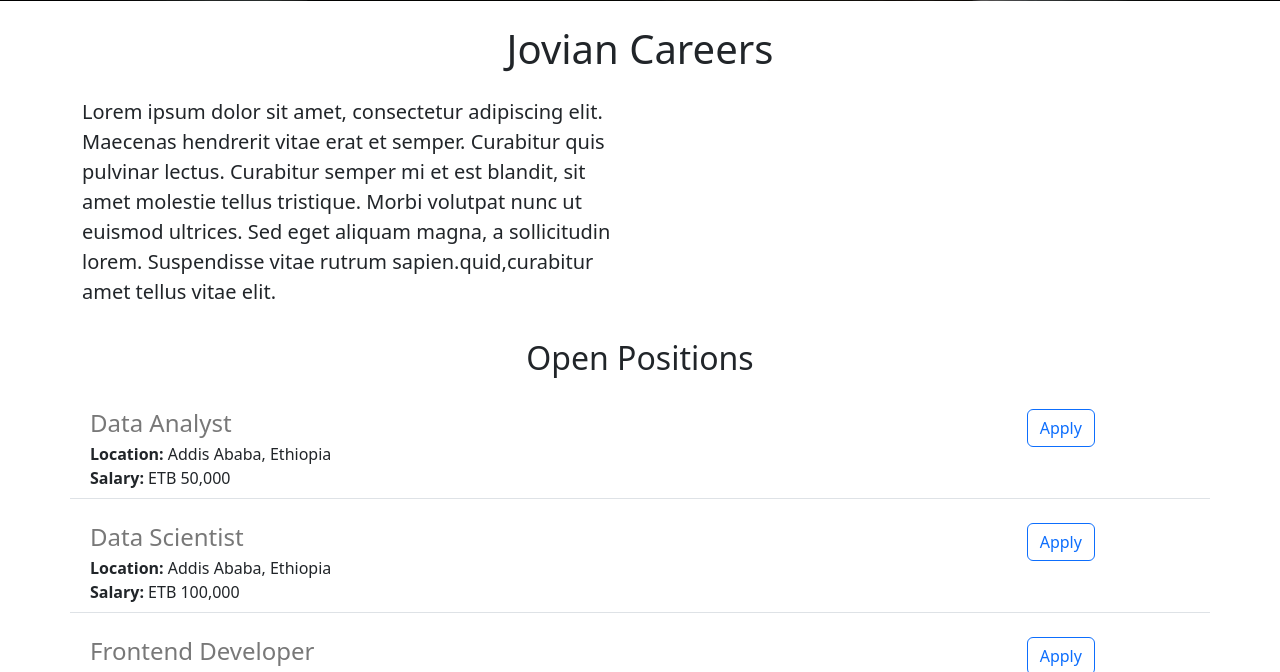
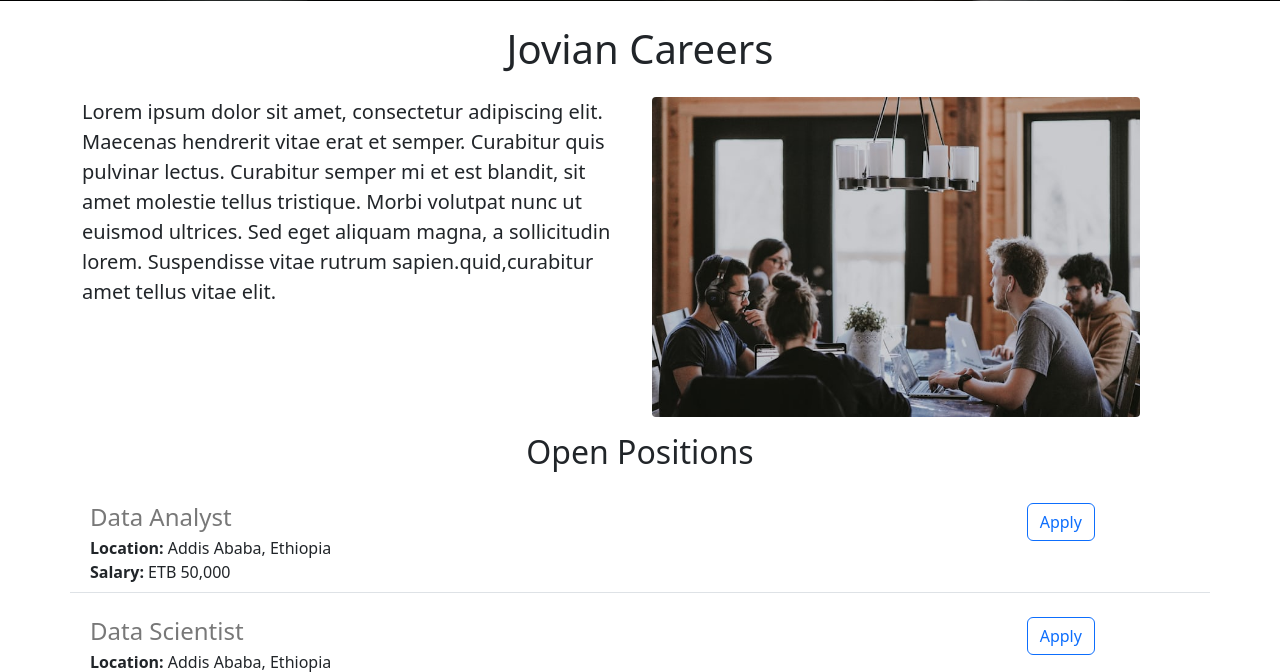
Before and after one commit to Eyob49/Jovian-careers-website-v22, a Flask app: page / in a window 1280 px wide. Shown: the part 415-1087 px from the top of the page. Run offline with Flask 3, Linux system fonts and the light colour scheme.

Commit message:
Assistant checkpoint: Fix Bootstrap class typo for desktop display
Assistant generated file changes:
- templates/Home.html: Fix Bootstrap class typo for desktop image display

---

User prompt:

What is my mistake to have an image next to paragraph on my page so I've written some code for that but it doesn't working for desktop size could you find a reason for that @Home.html

Replit-Commit-Author: Assistant
Replit-Commit-Session-Id: dde87a73-ccf1-4b38-bcde-bf79b9ab2c28

```diff
--- a/templates/Home.html
+++ b/templates/Home.html
@@ -26,7 +26,7 @@
       <div class="col-md-6">
     <p class="lead">Lorem ipsum dolor sit amet, consectetur adipiscing elit. Maecenas hendrerit vitae erat et semper. Curabitur quis pulvinar lectus. Curabitur semper mi et est blandit, sit amet molestie tellus tristique. Morbi volutpat nunc ut euismod ultrices. Sed eget aliquam magna, a sollicitudin lorem. Suspendisse vitae rutrum sapien.quid,curabitur amet tellus vitae elit.</p>
       </div>
-      <div class="d-none d-nd-block col-md-6">
+      <div class="d-none d-md-block col-md-6">
       <img src="/static/people.jpeg" style="height:320px;border-radius:4px;">
        </div>
     </div>
```
